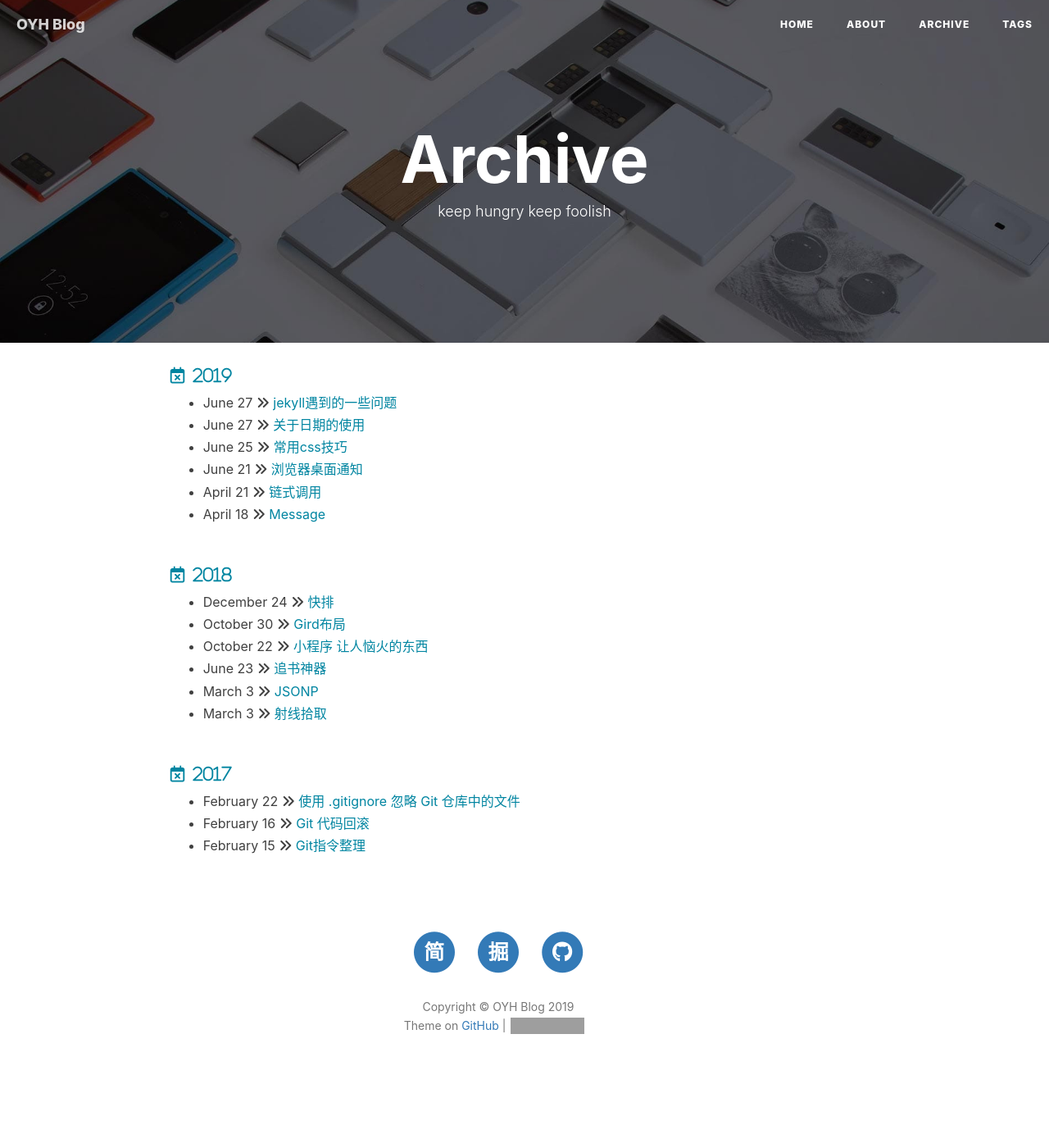
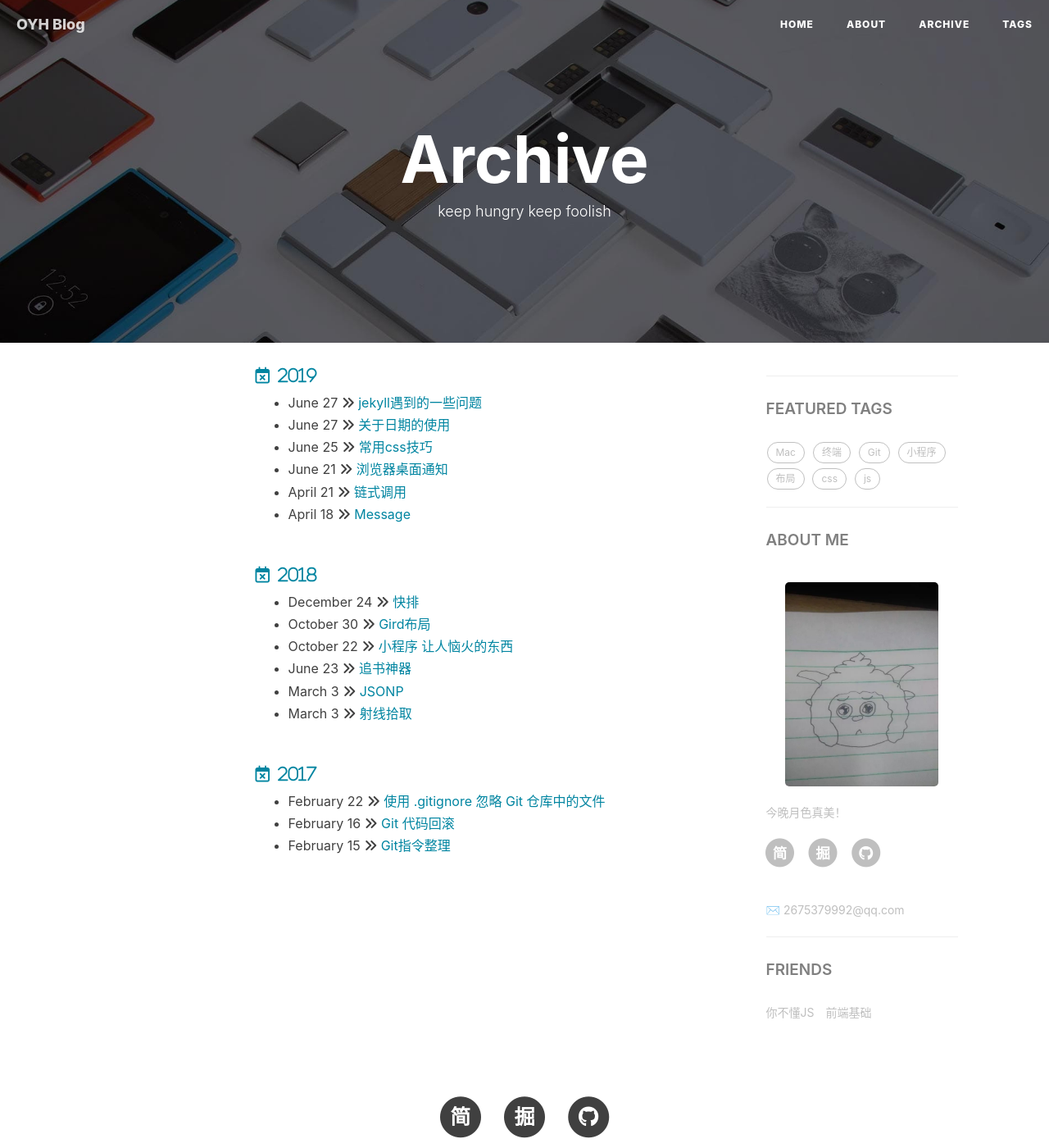
Before and after one commit to ouyinheng/ouyinheng.github.io, a Jekyll site: the page built from archive.html, in a window 1280 px wide and 1400 px high. Shown: the whole window at 82% size. Built offline with Jekyll 4.4.1, drawn with Linux system fonts in a browser that asks for light colours; nearby versions of some CDN libraries; comment, search, counter and statistics services are not loaded; grey boxes are pictures that could not be loaded.

Commit message:
'addlink'

```diff
--- a/_config.yml
+++ b/_config.yml
@@ -98,17 +98,11 @@ service-worker: true
 
 # Friends
 friends: [
-    # {
-    #     title: "WY",
-    #     href: "http://zhengwuyang.com"
-    # },{
-    #     title: "简书·BY",
-    #     href: "http://www.jianshu.com/u/e71990ada2fd"
-    # },{
-    #     title: "Apple",
-    #     href: "https://apple.com"
-    # },{
-    #     title: "Apple Developer",
-    #     href: "https://developer.apple.com/"
-    # }
+    {
+        title: "你不懂JS",
+        href: "https://www.yuque.com/ostwind/you-dont-know-js/readme"
+    },{
+        title: "前端基础",
+        href: "https://yuchengkai.cn/docs/frontend/"
+    }
 ]
--- a/_includes/footer.html
+++ b/_includes/footer.html
@@ -103,12 +103,6 @@
                 <p class="copyright text-muted">
                     Copyright &copy; {{ site.title }} {{ site.time | date: '%Y' }}
                     <br>
-                    Theme on <a href="{{ site.github_repo }}">GitHub</a> |
-                    <iframe
-                        style="margin-left: 2px; margin-bottom:-5px;"
-                        frameborder="0" scrolling="0" width="100px" height="20px"
-                        src="https://ghbtns.com/github-btn.html?user={{ site.github_username }}&repo={{ site.github_username }}.github.io&type=star&count=true" >
-                    </iframe>
                 </p>
             </div>
         </div>
--- /dev/null
+++ b/_includes/sidebar.html
@@ -0,0 +1,138 @@
+<!-- Sidebar Container -->
+<div class="
+col-lg-3 col-lg-offset-0
+col-md-3 col-md-offset-0
+col-sm-12
+col-xs-12
+sidebar-container
+">
+  <!-- Featured Tags -->
+  {% if site.featured-tags %}
+  <section>
+    <hr class="hidden-sm hidden-xs">
+    <h5><a href="{{'/tags/' | prepend: site.baseurl }}">FEATURED TAGS</a></h5>
+    <div class="tags">
+      {% for tag in site.tags %}
+      {% if tag[1].size > {{site.featured-condition-size}} %}
+      <a href="{{ site.baseurl }}/tags/#{{ tag[0] }}" title="{{ tag[0] }}" rel="{{ tag[1].size }}">
+        {{ tag[0] }}
+      </a>
+      {% endif %}
+      {% endfor %}
+    </div>
+  </section>
+  {% endif %}
+  <!-- Short About -->
+  <section class="visible-md visible-lg">
+    <hr>
+    <h5><a href="{{'/about/' | prepend: site.baseurl }}">ABOUT ME</a></h5>
+    <div class="short-about">
+      {% if site.sidebar-avatar %}
+      <a href="{{ site.baseurl }}/about">
+        <img src="{{site.sidebar-avatar}}" />
+      </a>
+      {% endif %}
+      {% if site.sidebar-about-description %}
+      <p>{{site.sidebar-about-description}}</p>
+      {% endif %}
+      <!-- SNS Link -->
+      <ul class="list-inline">
+        {% if site.RSS %}
+        <li>
+          <a href="{{ "/feed.xml" | prepend: site.baseurl }}">
+            <span class="fa-stack fa-lg">
+              <i class="fa fa-circle fa-stack-2x"></i>
+              <i class="fa fa-rss fa-stack-1x fa-inverse"></i>
+            </span>
+          </a>
+        </li>
+        {% endif %}
+        <!-- add jianshu add target = "_blank" to <a> by BY -->
+        {% if site.jianshu_username %}
+        <li>
+          <a target="_blank" href="https://www.jianshu.com/u/{{ site.jianshu_username }}">
+            <span class="fa-stack fa-lg">
+              <i class="fa fa-circle fa-stack-2x"></i>
+              <i class="fa  fa-stack-1x fa-inverse">简</i>
+            </span>
+          </a>
+        </li>
+        {% endif %}
+        {% if site.juejin_username %}
+        <li>
+          <a target="_blank" href="https://www.juejin.im/user/{{ site.juejin_username }}">
+            <span class="fa-stack fa-lg">
+              <i class="fa fa-circle fa-stack-2x"></i>
+              <i class="fa  fa-stack-1x fa-inverse">掘</i>
+            </span>
+          </a>
+        </li>
+        {% endif %}
+        {% if site.twitter_username %}
+        <li>
+          <a href="https://twitter.com/{{ site.twitter_username }}">
+            <span class="fa-stack fa-lg">
+              <i class="fa fa-circle fa-stack-2x"></i>
+              <i class="fa fa-twitter fa-stack-1x fa-inverse"></i>
+            </span>
+          </a>
+        </li>
+        {% endif %}
+        {% if site.zhihu_username %}
+        <li>
+          <a target="_blank" href="https://www.zhihu.com/people/{{ site.zhihu_username }}">
+            <span class="fa-stack fa-lg">
+              <i class="fa fa-circle fa-stack-2x"></i>
+              <i class="fa  fa-stack-1x fa-inverse">知</i>
+            </span>
+          </a>
+        </li>
+        {% endif %}
+        {% if site.weibo_username %}
+        <li>
+          <a target="_blank" href="http://weibo.com/{{ site.weibo_username }}">
+            <span class="fa-stack fa-lg">
+              <i class="fa fa-circle fa-stack-2x"></i>
+              <i class="fa fa-weibo fa-stack-1x fa-inverse"></i>
+            </span>
+          </a>
+        </li>
+        {% endif %}
+        {% if site.facebook_username %}
+        <li>
+          <a target="_blank" href="https://www.facebook.com/{{ site.facebook_username }}">
+            <span class="fa-stack fa-lg">
+              <i class="fa fa-circle fa-stack-2x"></i>
+              <i class="fa fa-facebook fa-stack-1x fa-inverse"></i>
+            </span>
+          </a>
+        </li>
+        {% endif %}
+        {% if site.github_username %}
+        <li>
+          <a target="_blank" href="https://github.com/{{ site.github_username }}">
+            <span class="fa-stack fa-lg">
+              <i class="fa fa-circle fa-stack-2x"></i>
+              <i class="fa fa-github fa-stack-1x fa-inverse"></i>
+            </span>
+          </a>
+        </li>
+        {% endif %}
+
+      </ul>
+      {% if site.email %}
+      <p>✉️ {{site.email}}</p>
+      {% endif %}
+    </div>
+  </section>
+  <!-- Friends Blog -->
+  {% if site.friends %}
+  <hr>
+  <h5>FRIENDS</h5>
+  <ul class="list-inline">
+    {% for friend in site.friends %}
+    <li><a href="{{friend.href}}">{{friend.title}}</a></li>
+    {% endfor %}
+  </ul>
+  {% endif %}
+</div>
--- a/archive.html
+++ b/archive.html
@@ -15,7 +15,11 @@ https://github.com/kitian616/jekyll-TeXt-theme
 <!-- Main Content -->
 <div class="post-container">
   <div class="row">
-    <div class="col-lg-8 col-lg-offset-2 col-md-10 col-md-offset-1">
+    <div class="col-lg-6 col-lg-offset-3
+    col-md-8 col-md-offset-1
+    col-sm-12
+    col-xs-12
+    postlist-container">
       <!-- Article List -->
       <div class="mini-post-list js-result d-none">
         {%- assign _sorted_list = site.posts -%}
@@ -38,7 +42,7 @@ https://github.com/kitian616/jekyll-TeXt-theme
         {%- assign _currentdate = _article.date | date: '%Y' -%}
         {%- if _currentdate != _date -%}
         {%- unless forloop.first -%}</section>{%- endunless -%}
-        <section>
+        <section style="display: flex;justify-content: space-around;flex-direction: column;">
           <span class="fa fa-calendar-times-o listing-seperator">
             <span class="tag-text">{{ _currentdate }}</span>
           </span>
@@ -57,4 +61,8 @@ https://github.com/kitian616/jekyll-TeXt-theme
         </section>
       </div>
     </div>
+    <div>
+      {% include sidebar.html %}
     </div>
+  </div>
+</div>
```
Lines whose indentation alone changed are shown as unchanged.
